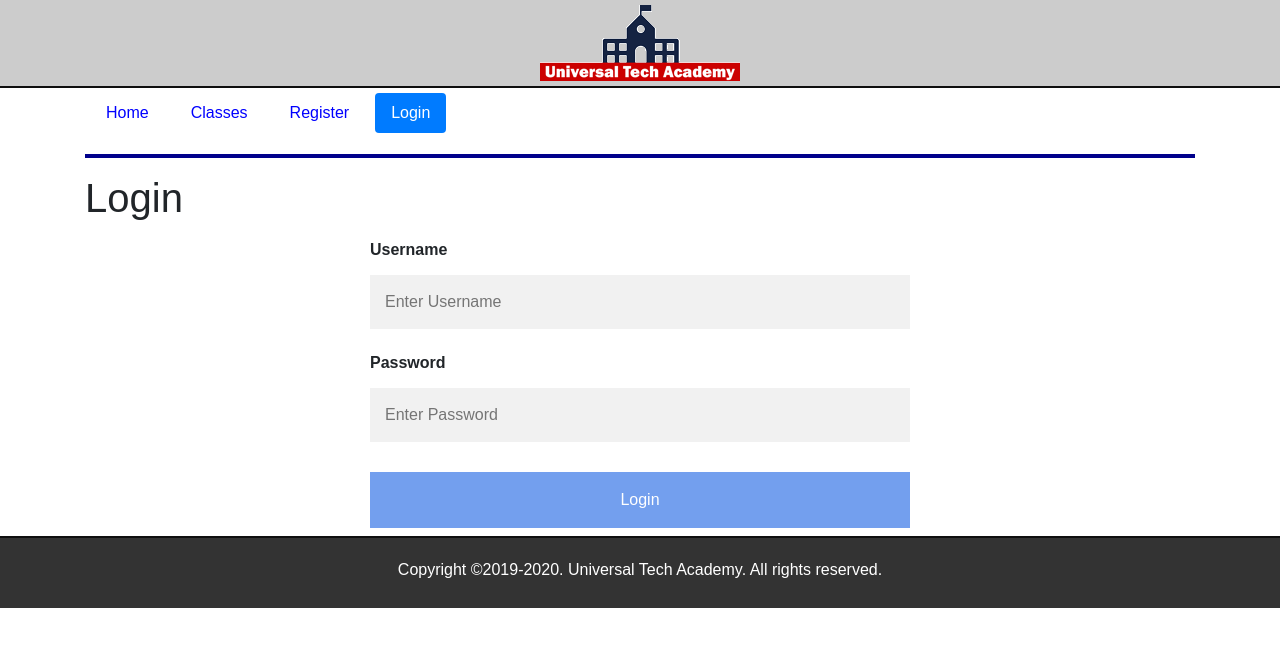
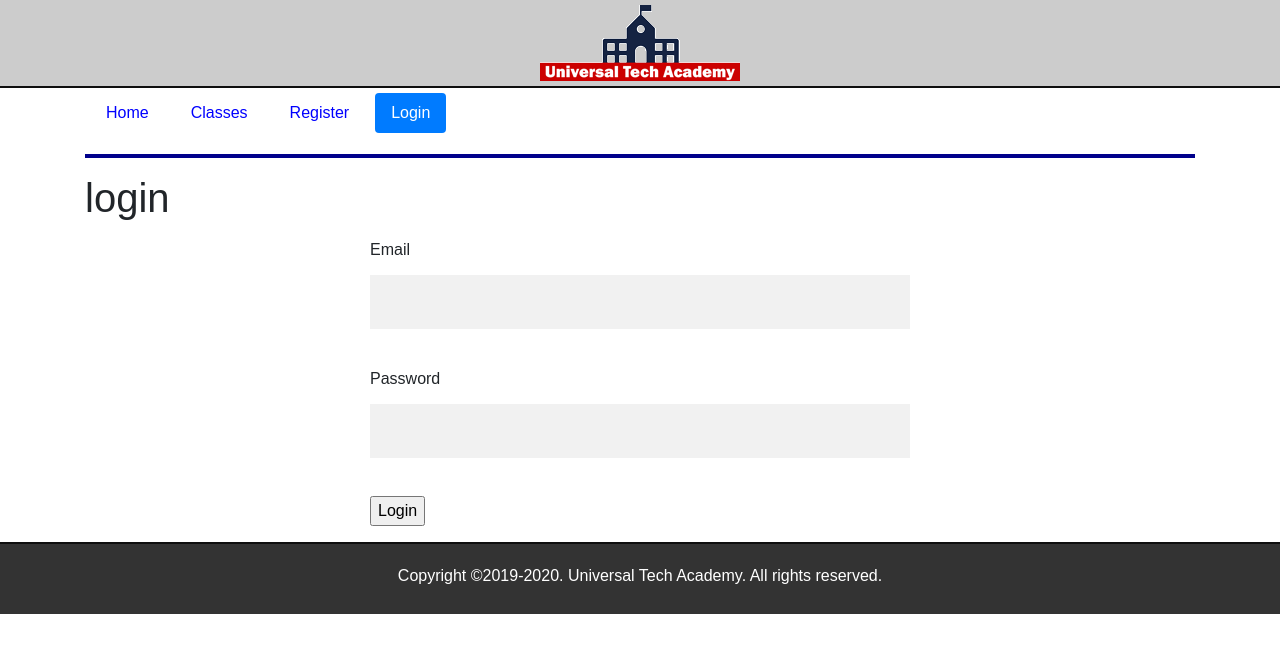
Before and after one commit to harshbakori/enrolment-Flask, a Flask app: page /login in a window 1280 px wide. Shown: the top 653 px of the page. Run offline with Flask 2, Linux system fonts and the light colour scheme; some libraries are stand-ins or nearby versions.

Commit message:
login dynamic using wtforms

```diff
--- a/application/forms.py
+++ b/application/forms.py
@@ -1,3 +1,17 @@
 from flask_wtf import FlaskForm
-from wtforms import StringField,PasswordField,SubmitFieldBooleanField
+from wtforms import StringField,PasswordField,SubmitField,BooleanField
 from wtforms.validators import DataRequired
+
+class LoginForm(FlaskForm):
+    email = StringField("Email",validators = [DataRequired()])
+    password = StringField("Password",validators =[DataRequired()])
+    remember_me = BooleanField("Remember me")
+    submit = SubmitField("Login")
+
+class RegisterForm(FlaskForm):
+    email = StringField("Email",validators = [DataRequired()])
+    password = StringField("Password",validators =[DataRequired()])
+    password_confirm = StringField("Confirm Password",validators =[DataRequired()])
+    first_name = StringField("First Name",validators = [DataRequired()])
+    last_name = StringField("Last Name",validators = [DataRequired()])
+    submit = SubmitField("Register")
--- a/application/routes.py
+++ b/application/routes.py
@@ -1,6 +1,8 @@
 from application import app,db
 from flask import render_template,request,Response,json
 from application.models import User,Course,Enrollment
+from application.forms import LoginForm,RegisterForm
+
 
 courseData = [{"courseID":"1111","title":"PHP 111","description":"Intro to PHP","credits":"3","term":"Fall, Spring"}, {"courseID":"2222","title":"Java 1","description":"Intro to Java Programming","credits":"4","term":"Spring"}, {"courseID":"3333","title":"Adv PHP 201","description":"Advanced PHP Programming","credits":"3","term":"Fall"}, {"courseID":"4444","title":"Angular 1","description":"Intro to Angular","credits":"3","term":"Fall, Spring"}, {"courseID":"5555","title":"Java 2","description":"Advanced Java Programming","credits":"4","term":"Fall"}]
 
@@ -10,9 +12,10 @@ courseData = [{"courseID":"1111","title":"PHP 111","description":"Intro to PHP",
 def index():
     return render_template("index.html", index=True )
 
-@app.route("/login")
+@app.route("/login",methods=["GET","POST"])
 def login():
-    return render_template("login.html", login=True )
+    form = LoginForm()
+    return render_template("login.html",title="login",form=form, login=True )
 
 @app.route("/courses/")
 @app.route("/courses/<term>")
--- a/application/templates/login.html
+++ b/application/templates/login.html
@@ -1,19 +1,26 @@
     {% extends "layout.html" %}
 
     {% block content %}
-    <h1>Login</h1>
+    <h1>{{title}}</h1>
 
     <div class="row">
         <div class="col-md-6 offset-md-3">
             <h3></h3>
-            <form name="login" action="login.php" method="get">
-                <label for="username"><b>Username</b></label>
-                <input type="text" placeholder="Enter Username" name="username" required>
-                <br>
-                <label for="password"><b>Password</b></label>
-                <input type="password" placeholder="Enter Password" name="password" required>
-                <br class="clear">
-                <input class="btn-submit" type="submit" name="submit" value="Login">
+            <form name="login" action="" method="POST">
+                {{ form.hidden_tag()    }}
+                <p>
+                    {{form.email.label}}<br>
+                    {{form.email(size=35)}}
+                </p>
+                <p>
+                    {{form.password.label}}<br>
+                    {{form.password(size=15)}}
+                </p>
+                <p>
+                    {{form.submit()}}
+                </p>
+
+
             </form>
         </div>
     </div>
```
